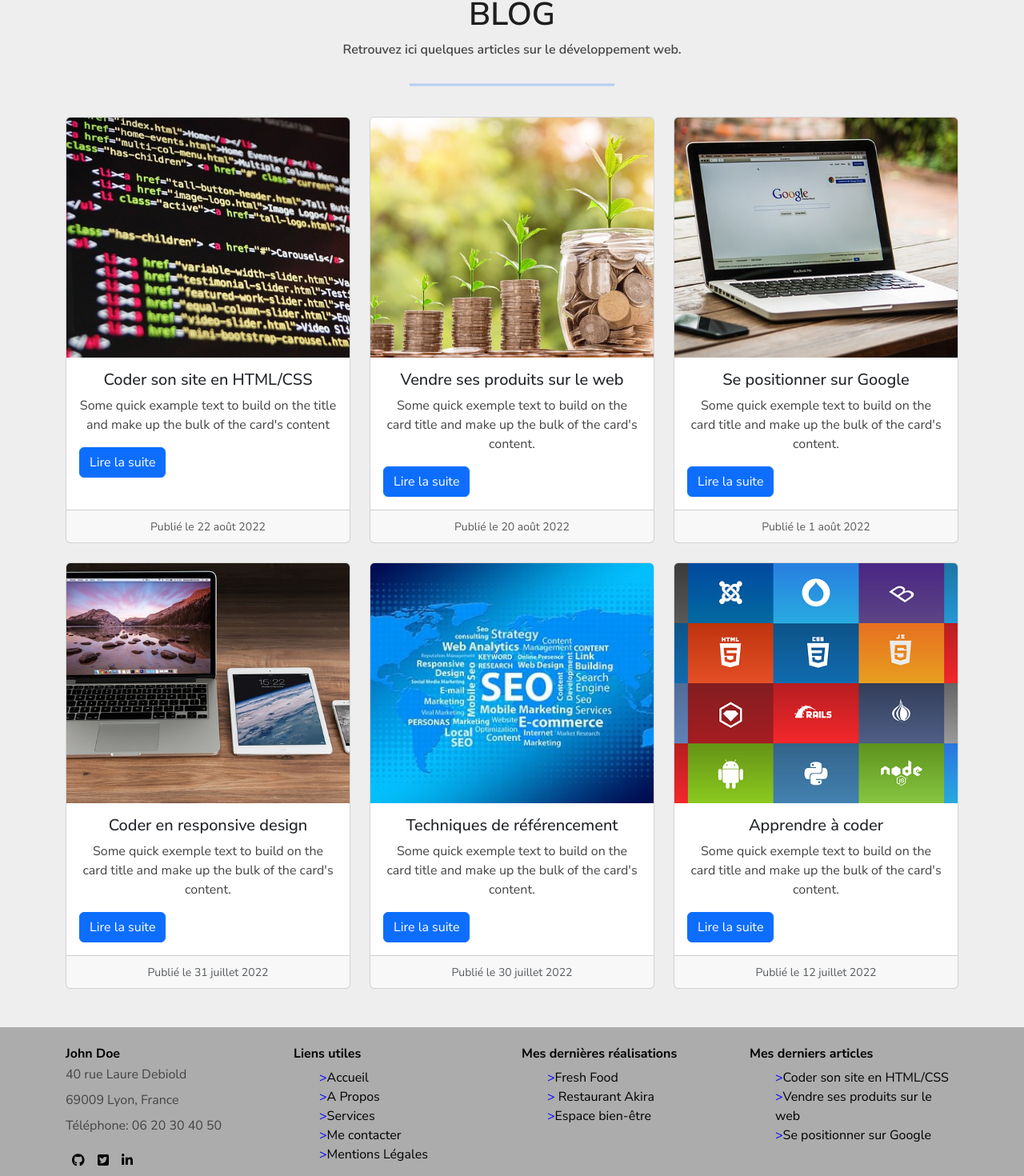
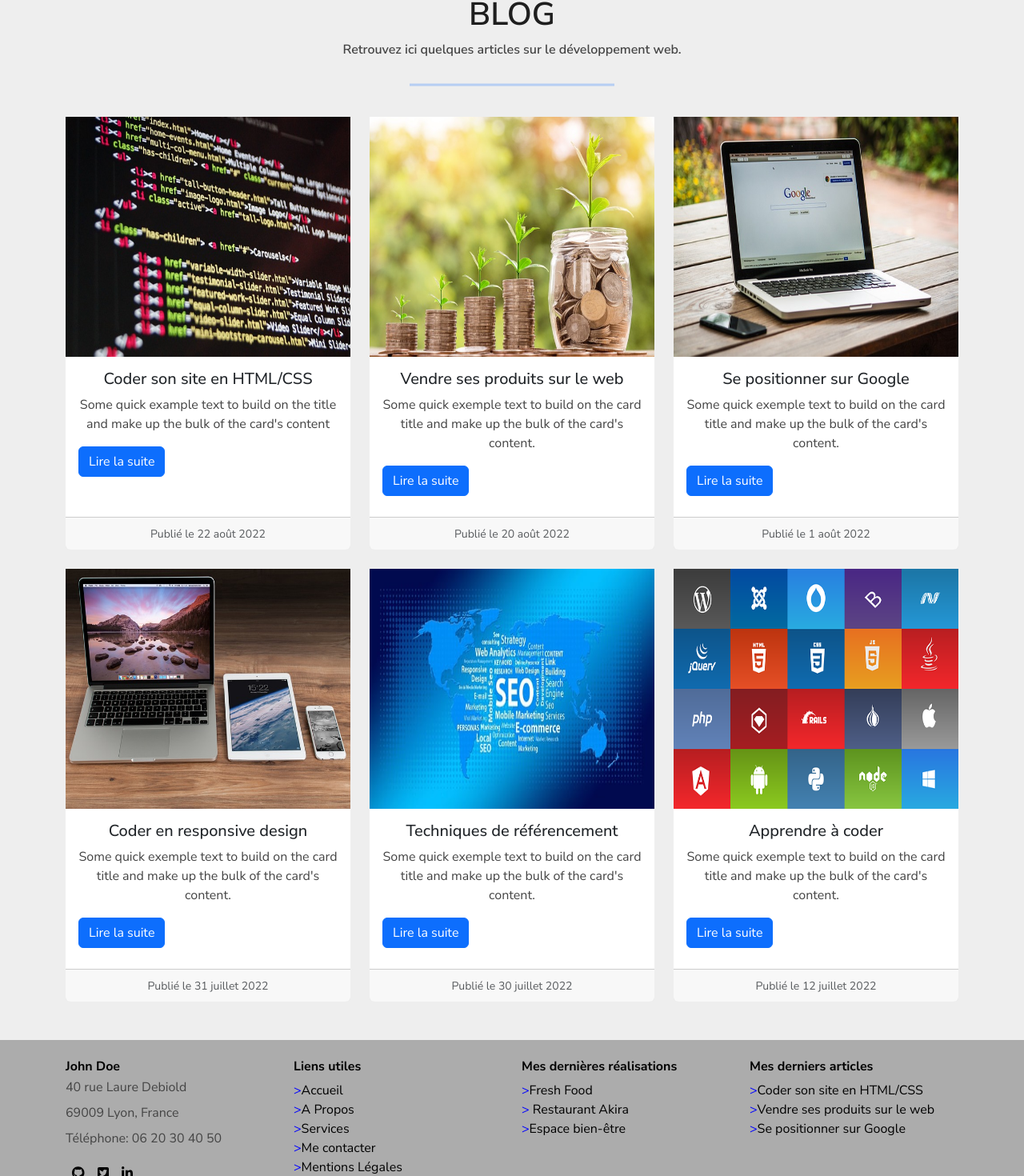
Before and after one commit to Ad15C/mon_cv_react, a React (Create React App) app: page /Blog in a window 1280 px wide. Shown: the part 210-1680 px from the top of the page at 80% size. Built offline with nearby package versions, Linux system fonts and the light colour scheme.

Commit message:
images_updates

```diff
--- a/src/App.css
+++ b/src/App.css
@@ -62,7 +62,7 @@ strong {
 }
 
 .card-body {
- min-height: 100px;
+ min-height: 200px;
 }
 
 .card-img-top {
@@ -70,6 +70,22 @@ strong {
   height: auto; /*Ajuste la hauteur proportionnellement à la largeur */
   max-height: 500px; /*Limite la hauteur maximale de l'image */
   object-fit: cover; /*Assure que l'image couvre entièrement le conteneur */
+}
+
+.card {
+  border: none; /* Enlève la bordure de la carte */
+  margin: 0; /* Enlève les marges externes de la carte */
+  padding: 0; /* Enlève le padding de la carte */
+}
+
+.card-image-top {
+  width: auto; /* Prend toute  la largeur de son conteneur */
+  height: 300px; /* Hauteur fixe pour l'uniformité */
+  object-fit: fill; /* L'image est étirée pour remplir entièrement le conteneur */
+  object-position: center; /* Centre l'image dans son conteneur */
+  margin: 0; /* Enlève les marges autour de l'image */
+  padding: 0 ;/* Enlève le padding autour de l'image */
+  display: block; /* S'assure que l'image s'affiche en tant qu'élément bloc pour supprimer les espaces blancs */
 }
 
 #img_bckgrd {
@@ -100,9 +116,7 @@ strong {
 
 }
 
-#fruits {
-  height: 414px;
-}
+
 
 #coding , #vente, #positionnement, #responsive, #code_languages, #referencement {
   height: 300px;
--- a/src/Components/Footer.css
+++ b/src/Components/Footer.css
@@ -5,7 +5,8 @@ Footer {
 }
 
 .list-styled {
-    list-style-type: none;
+    list-style-type: none; /* Enlève les points */
+    padding-left: 0;
 }
 
 .list-styled li::before {
--- a/src/Components/Footer.jsx
+++ b/src/Components/Footer.jsx
@@ -35,8 +35,8 @@ function Footer() {
             </div>
 
             <div className="col-md-3 col-sm-6 mb-3">
-                <h6 className="fw-bold text-start">Liens utiles</h6>
-                    <ul className="list-styled mb-0 text-start">
+                <h6 className="fw-bold text-start ">Liens utiles</h6>
+                    <ul className="list-styled mb-0 text-start ml-1">
                         <li>
                             <Link to="/Home" className="text-decoration-none text-black">Accueil</Link>
                         </li>
--- a/src/Pages/Blog.jsx
+++ b/src/Pages/Blog.jsx
@@ -15,7 +15,7 @@ const Blog = () => {
                         <div className="row row-cols-1 row-cols-md-3 g-4 mt-5 mb-5">
                             <div className="col">
                                 <div className="card h-100">
-                                    <img src="coding.jpg" class="card-img-top" id="coding" alt="lignes de code"/>
+                                    <img src="coding.jpg" className="card-image-top mt-0" id="coding" alt="lignes de code"/>
                                         <div className="card-body">
                                             <h5 className="card-title">Coder son site en HTML/CSS</h5>
                                                 <p className="card-text">Some quick example text to build on the title and make up the bulk of the card's content</p>
@@ -30,7 +30,7 @@ const Blog = () => {
                             </div>
                             <div className="col">
                                 <div class="card h-100">
-                                    <img src="vente.jpg" className="card-img-top" id="vente" alt="image avec argent gagné"/>
+                                    <img src="vente.jpg" className="card-image-top" id="vente" alt="image avec argent gagné"/>
                                         <div className="card-body">
                                             <h5 className="card-title">Vendre ses produits sur le web</h5>
                                                 <p className="card-text">Some quick exemple text to build on the card title and make up the bulk of the card's content.</p>
@@ -45,7 +45,7 @@ const Blog = () => {
                             </div>
                             <div className="col">
                                 <div class="card h-100">
-                                    <img src="positionnement.jpg" className="card-img-top" id="positionnement" alt="image de matériel informatique" />
+                                    <img src="positionnement.jpg" className="card-image-top" id="positionnement" alt="image de matériel informatique" />
                                         <div className="card-body">
                                             <h5 className="card-title">Se positionner sur Google</h5>
                                                 <p className="card-text">Some quick exemple text to build on the card title and make up the bulk of the card's content.</p>
@@ -60,7 +60,7 @@ const Blog = () => {
                             </div>
                             <div className="col">
                                 <div className="card h-100">
-                                    <img src="responsive.jpg" className="card-img-top" id="responsive" alt="image avec les différents surpports pour le resposive design" />
+                                    <img src="responsive.jpg" className="card-image-top" id="responsive" alt="image avec les différents surpports pour le resposive design" />
                                         <div className="card-body">
                                             <h5 className="card-title">Coder en responsive design</h5>
                                                 <p className="card-text">Some quick exemple text to build on the card title and make up the bulk of the card's content.</p>
@@ -75,7 +75,7 @@ const Blog = () => {
                             </div>
                             <div className="col">
                                 <div className="card h-100">
-                                    <img src="referencement.jpg" className="card-img-top" id="referencement" alt="image expliquant le référencement SEO" />
+                                    <img src="referencement.jpg" className="card-image-top" id="referencement" alt="image expliquant le référencement SEO" />
                                         <div className="card-body">
                                             <h5 className="card-title">Techniques de référencement</h5>
                                                 <p className="card-text">Some quick exemple text to build on the card title and make up the bulk of the card's content.</p>
@@ -90,7 +90,7 @@ const Blog = () => {
                             </div>
                             <div className="col">
                                 <div className="card h-90">
-                                    <img src="code.webp" className="card-img-top" id="code_languages" alt="différents langages informatiques pour coder" />
+                                    <img src="code.webp" className="card-image-top" id="code_languages" alt="différents langages informatiques pour coder" />
                                         <div className="card-body">
                                             <h5 className="card-title">Apprendre à coder</h5>
                                                 <p className="card-text">Some quick exemple text to build on the card title and make up the bulk of the card's content.</p>
```
